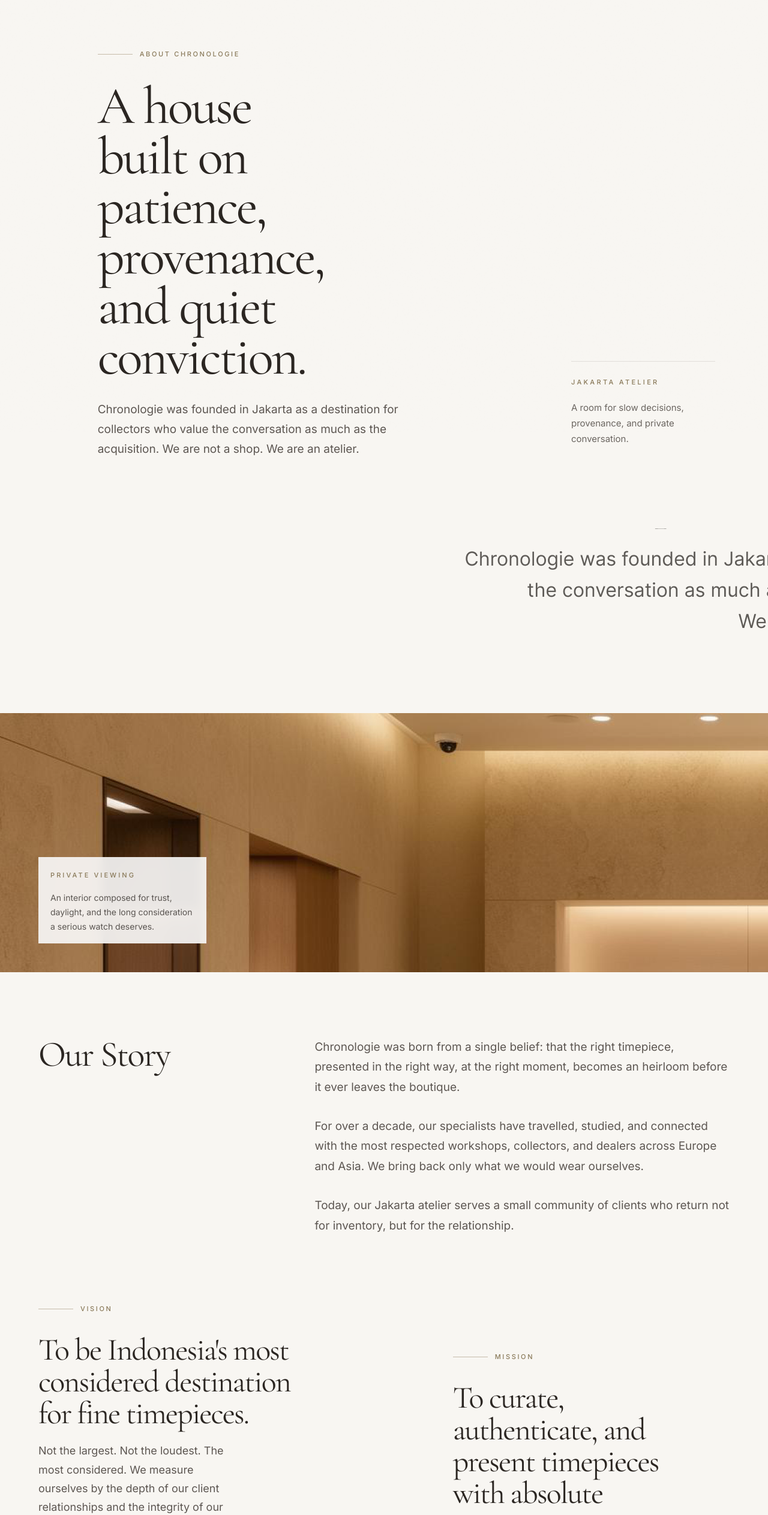
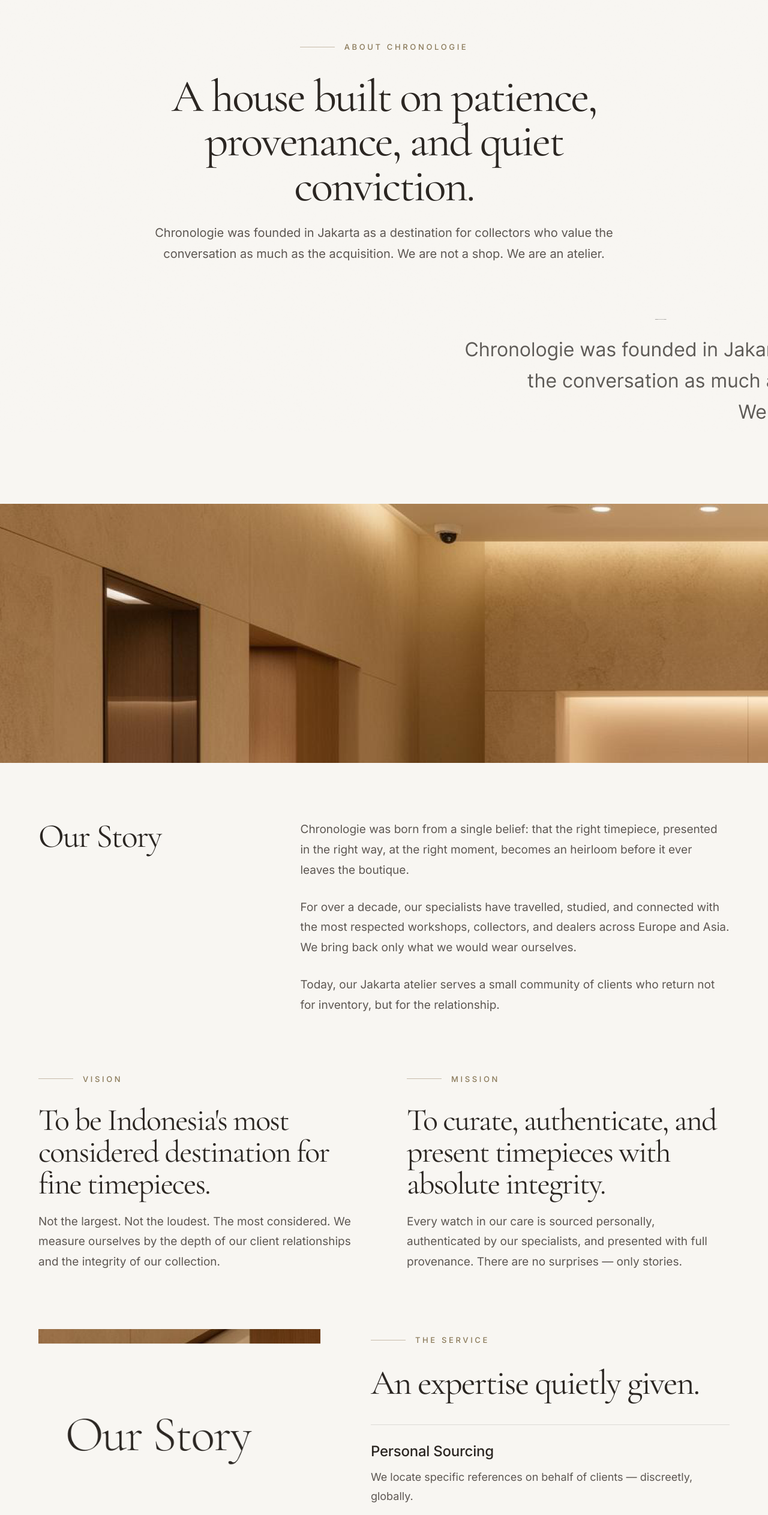
Before and after one commit to SulthanRabbani/sephoria-event, a Next.js app: page /about-native-preview in a window 1280 px wide. Shown: the part 80-2606 px from the top of the page at 60% size. Built offline with nearby package versions, Linux system fonts and the light colour scheme.

Commit message:
refactor: realign about native preview to exact render
- remove native-only editorial overlays and asides
- restore centered restrained hero composition
- rebalance story, values, service, and footer sections
- tighten route tests around exact-parity redlines

```diff
--- a/src/components/chronologie/ChronologieAboutPage.tsx
+++ b/src/components/chronologie/ChronologieAboutPage.tsx
@@ -42,7 +42,7 @@
 
 function Eyebrow({ children }: { children: React.ReactNode }) {
   return (
-    <div className="flex items-center gap-3 text-[11px] font-medium uppercase tracking-[0.24em] text-[var(--color-accent)]">
+    <div className="flex items-center gap-4 text-[13px] font-medium uppercase tracking-[0.28em] text-[var(--color-accent)]">
       <span className="h-px w-[58px] bg-[rgba(143,122,90,0.48)]" />
       <span>{children}</span>
     </div>
@@ -93,48 +93,34 @@
       </header>
 
       <main>
-        <section className="px-6 pb-[72px] pt-10 md:px-10 lg:px-16 lg:pb-[116px] lg:pt-[56px]">
-          <div className="mx-auto max-w-[1320px] lg:grid lg:grid-cols-12 lg:items-end lg:gap-x-8">
-            <div className="flex flex-col items-center text-center lg:col-span-7 lg:col-start-2 lg:items-start lg:text-left">
+        <section className="px-6 pb-[76px] pt-8 md:px-10 lg:px-16 lg:pb-[92px] lg:pt-[44px]">
+          <div className="mx-auto flex max-w-[920px] flex-col items-center text-center">
+            <div className="flex flex-col items-center text-center">
               <Eyebrow>{data.hero.eyebrow}</Eyebrow>
-              <h1 className="mt-8 max-w-[7.5ch] font-display text-[60px] leading-[0.95] tracking-[-0.04em] text-[var(--color-primary-700)] md:text-[74px] lg:text-[88px]">
+              <h1 className="mt-8 max-w-[880px] font-display text-[56px] leading-[0.98] tracking-[-0.03em] text-[var(--color-primary-700)] md:text-[64px] lg:text-[76px]">
                 {data.hero.title}
               </h1>
-              <p className="mt-7 max-w-[34rem] text-[17px] leading-[1.74] text-[rgba(58,51,46,0.82)] md:text-[19px]">
+              <p className="mt-6 max-w-[780px] text-[18px] leading-[1.72] text-[rgba(58,51,46,0.82)] md:text-[20px]">
                 {data.hero.description}
-              </p>
-            </div>
-
-            <aside className="mt-10 border-t border-[rgba(58,51,46,0.12)] pt-5 text-left lg:col-span-3 lg:col-start-10 lg:mt-0 lg:max-w-[240px] lg:translate-y-[-20px]">
-              <p className="text-[11px] font-medium uppercase tracking-[0.3em] text-[var(--color-accent)]">Jakarta Atelier</p>
-              <p className="mt-4 text-[15px] leading-[1.72] text-[rgba(58,51,46,0.74)]">
-                A room for slow decisions, provenance, and private conversation.
-              </p>
-            </aside>
-          </div>
-        </section>
-
-        <section className="pb-[108px]">
-          <div className="relative h-[420px] w-full md:h-[560px] lg:h-[740px]">
-            <Image src={data.showroomImage.src} alt={data.showroomImage.alt} fill priority sizes="100vw" className="object-cover object-center" />
-
-            <div className="absolute bottom-6 left-6 max-w-[280px] bg-[rgba(250,250,250,0.9)] px-5 py-4 backdrop-blur-sm md:bottom-8 md:left-10 lg:bottom-12 lg:left-16">
-              <p className="text-[11px] font-medium uppercase tracking-[0.28em] text-[var(--color-accent)]">Private Viewing</p>
-              <p className="mt-3 text-[14px] leading-6 text-[rgba(43,38,34,0.76)]">
-                An interior composed for trust, daylight, and the long consideration a serious watch deserves.
               </p>
             </div>
           </div>
         </section>
 
-        <section className="px-6 pb-[108px] md:px-10 lg:px-16">
-          <div className="mx-auto grid max-w-[1320px] gap-10 lg:grid-cols-[0.7fr_1.3fr] lg:gap-[88px]">
+        <section className="pb-[94px]">
+          <div className="relative h-[420px] w-full md:h-[560px] lg:h-[740px]">
+            <Image src={data.showroomImage.src} alt={data.showroomImage.alt} fill priority sizes="100vw" className="object-cover object-center" />
+          </div>
+        </section>
+
+        <section className="px-6 pb-[92px] md:px-10 lg:px-16">
+          <div className="mx-auto grid max-w-[1320px] gap-10 lg:grid-cols-[0.65fr_1.35fr] lg:gap-[92px]">
             <div>
-              <h2 className="font-display text-[44px] leading-[0.98] tracking-[-0.035em] text-[var(--color-primary-700)] md:text-[52px] lg:text-[60px]">
+              <h2 className="font-display text-[42px] leading-none tracking-[-0.03em] text-[var(--color-primary-700)] md:text-[50px] lg:text-[56px]">
                 {data.story.title}
               </h2>
             </div>
-            <div className="space-y-8 text-[17px] leading-[1.76] text-[rgba(58,51,46,0.82)] md:text-[19px]">
+            <div className="space-y-7 text-[18px] leading-[1.78] text-[rgba(58,51,46,0.82)] md:text-[19px]">
               {data.story.paragraphs.map((paragraph) => (
                 <p key={paragraph}>{paragraph}</p>
               ))}
@@ -142,18 +128,15 @@
           </div>
         </section>
 
-        <section className="px-6 pb-[118px] md:px-10 lg:px-16">
-          <div className="mx-auto grid max-w-[1320px] gap-12 lg:grid-cols-12 lg:gap-x-[32px] lg:gap-y-0">
-            {data.values.map((value, index) => (
-              <article
-                key={value.label}
-                className={index === 0 ? 'lg:col-span-5 lg:col-start-1' : 'lg:col-span-4 lg:col-start-8 lg:mt-20'}
-              >
+        <section className="px-6 pb-[96px] md:px-10 lg:px-16">
+          <div className="mx-auto grid max-w-[1320px] gap-10 lg:grid-cols-2 lg:gap-[76px]">
+            {data.values.map((value) => (
+              <article key={value.label}>
                 <Eyebrow>{value.label}</Eyebrow>
                 <h2 className="mt-7 max-w-[520px] font-display text-[40px] leading-[1.02] tracking-[-0.03em] text-[var(--color-primary-700)] md:text-[46px] lg:text-[52px]">
                   {value.title}
                 </h2>
-                <p className={`mt-5 text-[17px] leading-[1.74] text-[rgba(58,51,46,0.82)] md:text-[18px] ${index === 0 ? 'max-w-[29ch]' : 'max-w-[27ch]'}`}>
+                <p className="mt-5 max-w-[560px] text-[18px] leading-[1.76] text-[rgba(58,51,46,0.82)] md:text-[19px]">
                   {value.description}
                 </p>
               </article>
@@ -161,41 +144,32 @@
           </div>
         </section>
 
-        <section className="px-6 pb-[110px] md:px-10 lg:px-16">
-          <div className="mx-auto grid max-w-[1320px] gap-12 lg:grid-cols-[minmax(360px,544px)_minmax(420px,1fr)] lg:gap-[86px]">
-            <div className="lg:pb-10">
-              <div className="relative aspect-[544/835] overflow-hidden bg-[#d8ccb8] lg:-translate-y-10">
+        <section className="px-6 pb-[98px] md:px-10 lg:px-16">
+          <div className="mx-auto grid max-w-[1320px] gap-10 lg:grid-cols-[0.88fr_1.12fr] lg:gap-[84px]">
+            <div className="relative aspect-[544/835] overflow-hidden bg-[#d8ccb8]">
                 <Image
                   src={data.service.image.src}
                   alt={data.service.image.alt}
                   fill
                   priority
-                  sizes="(max-width: 1024px) 100vw, 38vw"
-                  className="object-cover object-center"
+                  sizes="(max-width: 1024px) 100vw, 40vw"
+                  className="object-cover"
                 />
-              </div>
-
-              <div className="mt-5 border-t border-[rgba(58,51,46,0.12)] pt-4">
-                <p className="text-[10px] font-medium uppercase tracking-[0.24em] text-[var(--color-accent)]">Handled by Hand, Never Hurried.</p>
-                <p className="mt-3 max-w-[24ch] text-[14px] leading-6 text-[rgba(58,51,46,0.74)]">
-                  Each intervention begins with listening — to the movement, to the history, and to the owner.
-                </p>
-              </div>
             </div>
 
-            <div className="flex flex-col pt-1 lg:pt-12">
+            <div className="flex flex-col pt-1">
               <Eyebrow>{data.service.label}</Eyebrow>
-              <h2 className="mt-7 max-w-[560px] font-display text-[46px] leading-[1] tracking-[-0.035em] text-[var(--color-primary-700)] md:text-[56px] lg:text-[64px]">
+              <h2 className="mt-7 max-w-[560px] font-display text-[44px] leading-[1.02] tracking-[-0.03em] text-[var(--color-primary-700)] md:text-[52px] lg:text-[58px]">
                 {data.service.title}
               </h2>
 
-              <div className="mt-11 border-t border-[rgba(58,51,46,0.12)]">
+              <div className="mt-10 border-t border-[rgba(58,51,46,0.14)]">
                 {data.service.items.map((item) => (
-                  <article key={item.title} className="border-b border-[rgba(58,51,46,0.12)] py-6 md:py-7">
+                  <article key={item.title} className="border-b border-[rgba(58,51,46,0.14)] py-6 md:py-7">
                     <h3 className="text-[22px] font-medium leading-[1.3] tracking-[-0.01em] text-[var(--color-primary-700)] md:text-[24px]">
                       {item.title}
                     </h3>
-                    <p className="mt-2.5 max-w-[640px] text-[16px] leading-[1.72] text-[rgba(58,51,46,0.82)] md:text-[17px]">
+                    <p className="mt-3 max-w-[640px] text-[17px] leading-[1.74] text-[rgba(58,51,46,0.82)] md:text-[18px]">
                       {item.description}
                     </p>
                   </article>
@@ -206,21 +180,17 @@
         </section>
 
         <footer className="bg-[#2b2622] text-[#f1ece6]">
-          <div className="mx-auto max-w-[1440px] px-6 py-[72px] md:px-10 lg:px-16 lg:pb-12 lg:pt-24">
-            <div className="grid gap-14 lg:grid-cols-[1.7fr_0.8fr_1.1fr_0.9fr] lg:gap-x-[72px]">
-              <div className="max-w-[380px]">
-                <p className="font-display text-[46px] font-light leading-none tracking-[-0.02em] text-[#f4eee8]">{brand}</p>
-                <p className="mt-6 max-w-[28ch] text-[14px] leading-6 text-[#b7aba0] md:text-[15px]">{footer.description}</p>
-                <div className="mt-8 space-y-2 border-t border-[#4a413b] pt-5 text-[10px] font-medium uppercase tracking-[0.24em] text-[#9f9387]">
-                  <p>Jakarta Atelier</p>
-                  <p>Visits by appointment</p>
-                </div>
+          <div className="mx-auto max-w-[1440px] px-6 py-16 md:px-10 lg:px-16 lg:pb-10 lg:pt-20">
+            <div className="grid gap-12 lg:grid-cols-[1.6fr_0.8fr_1.1fr_0.9fr] lg:gap-x-16">
+              <div className="max-w-[360px]">
+                <p className="font-display text-[42px] font-light leading-none tracking-[-0.02em] text-[#f4eee8]">{brand}</p>
+                <p className="mt-5 text-[18px] leading-8 text-[#b7aba0]">{footer.description}</p>
               </div>
 
               {footer.columns.map((column) => (
                 <div key={column.title}>
-                  <p className="mb-4 text-[10px] font-medium uppercase tracking-[0.24em] text-[#a79a8f]">{column.title}</p>
-                  <ul className="space-y-2 text-[14px] leading-6 text-[#f1ece6] md:text-[15px]">
+                  <p className="text-[12px] font-medium uppercase tracking-[0.24em] text-[#a79a8f]">{column.title}</p>
+                  <ul className="mt-5 space-y-3 text-[16px] leading-7 text-[#f1ece6]">
                     {column.items.map((item) => (
                       <li key={item.label}>
                         <a href={item.href} className="transition hover:text-white/72">
@@ -233,8 +203,8 @@
               ))}
             </div>
 
-            <div className="mt-8 border-t border-[#4a413b] pt-6">
-              <div className="flex flex-col gap-2 text-[11px] leading-5 text-[#8f847a] md:flex-row md:items-center md:justify-between">
+            <div className="mt-14 border-t border-[#4a413b] pt-6">
+              <div className="flex flex-col gap-3 text-[12px] text-[#8f847a] md:flex-row md:items-center md:justify-between">
                 <span>{footer.legalLeft}</span>
                 <span className="uppercase tracking-[0.2em] text-[#9c9085]">{footer.legalRight}</span>
               </div>
```
Also changed, not shown: 1 other file (tests, documents, lock files or other folders).
